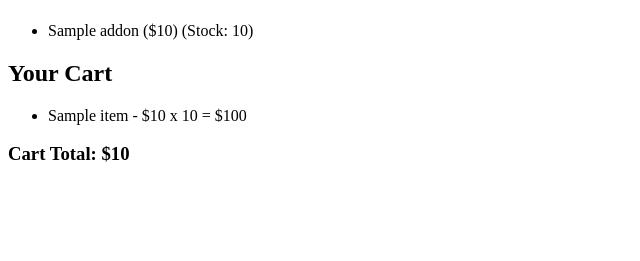
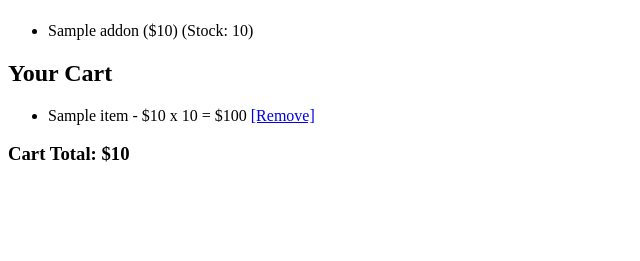
Before and after one commit to gursimrran/AS91896---AS91897--asses, a Flask app: template templates/index1.html in a window 1280 px wide. Shown: the part 539-800 px from the top of the page, without its empty margins (0-640 px from the left). Run offline with Flask 3, Linux system fonts and the light colour scheme; the template is opened without the code that fills it: most values are stand-ins (such as "Sample title", 1, 10 or a date in 2020).

Commit message:
Added remove links in  cart items so customers can remove products from their cart.

```diff
--- a/templates/index1.html
+++ b/templates/index1.html
@@ -109,6 +109,10 @@
             {{ item }} - ${{ details['price'] }}
             x {{ details['quantity'] }}
             = ${{ details['price'] * details['quantity'] }}
+
+            <a href="{{url_for('remove_from_cart', item=item) }}">
+                [Remove]
+            </a>
         </li>
         {% endfor %}
      </ul>
```
